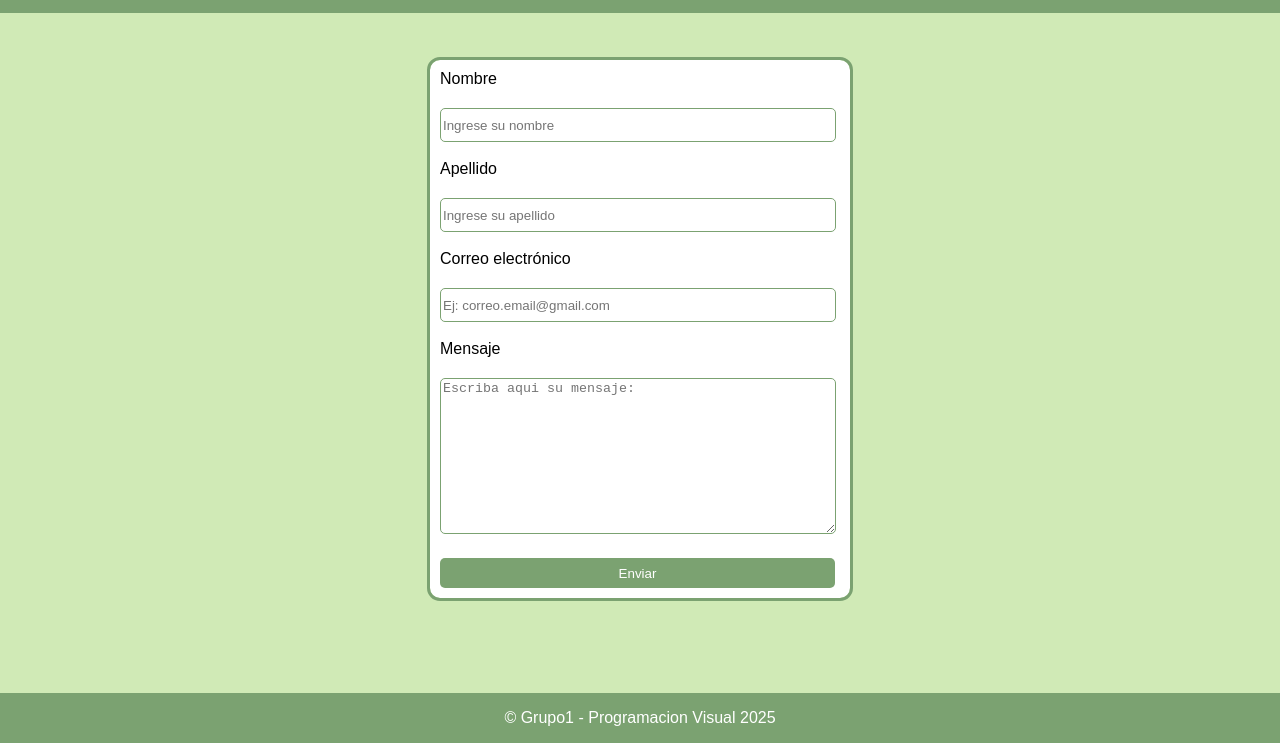
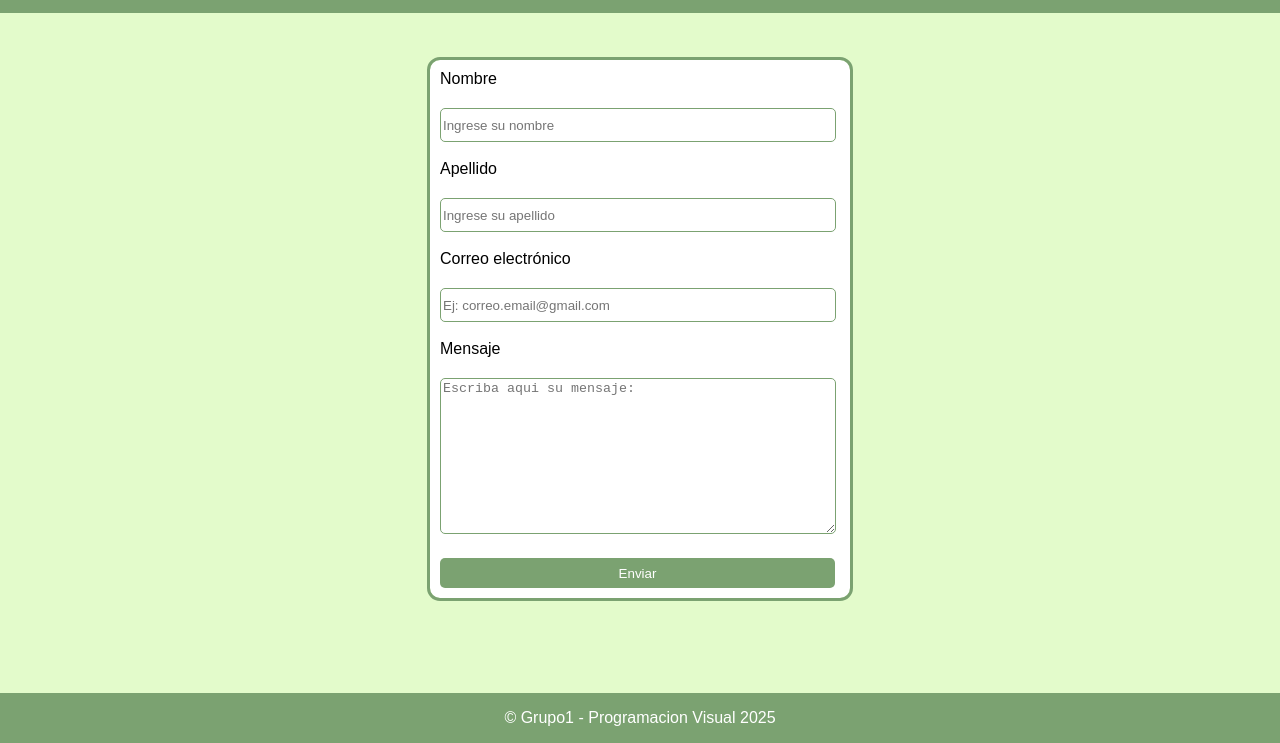
Before and after one commit to argentux10/pv_tp1_grupo1, a plain HTML site: page contacto.html in a window 1280 px wide. Shown: the part 57-800 px from the top of the page. Drawn offline with Linux system fonts and the light colour scheme.

Commit message:
Cambie un color

```diff
--- a/style.css
+++ b/style.css
@@ -1,6 +1,6 @@
 body{
     min-height: 100vh;
-    background-color: rgb(208, 234, 182);
+    background-color: rgb(227, 251, 203);
     font-family: sans-serif;
     margin: 0;
     display: flex;
```
